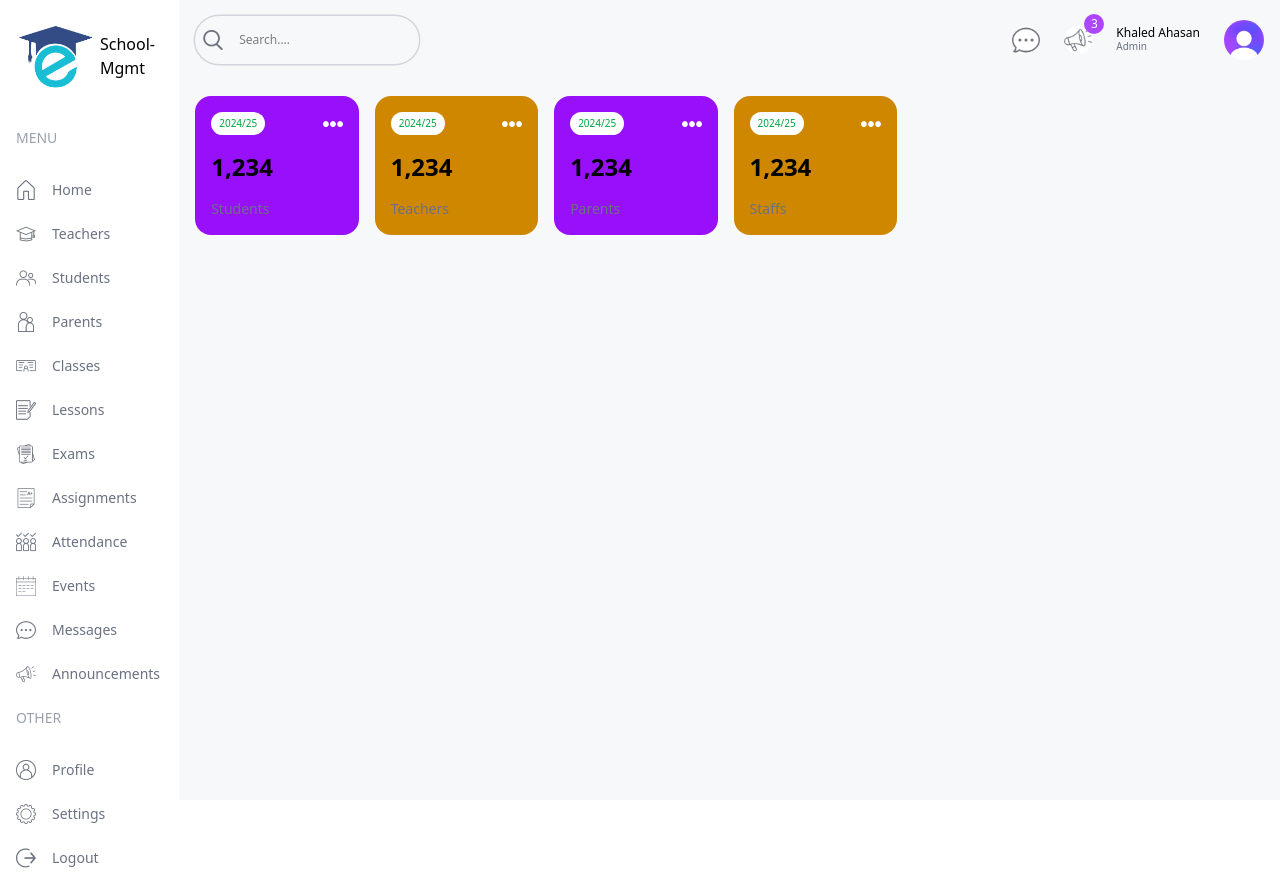
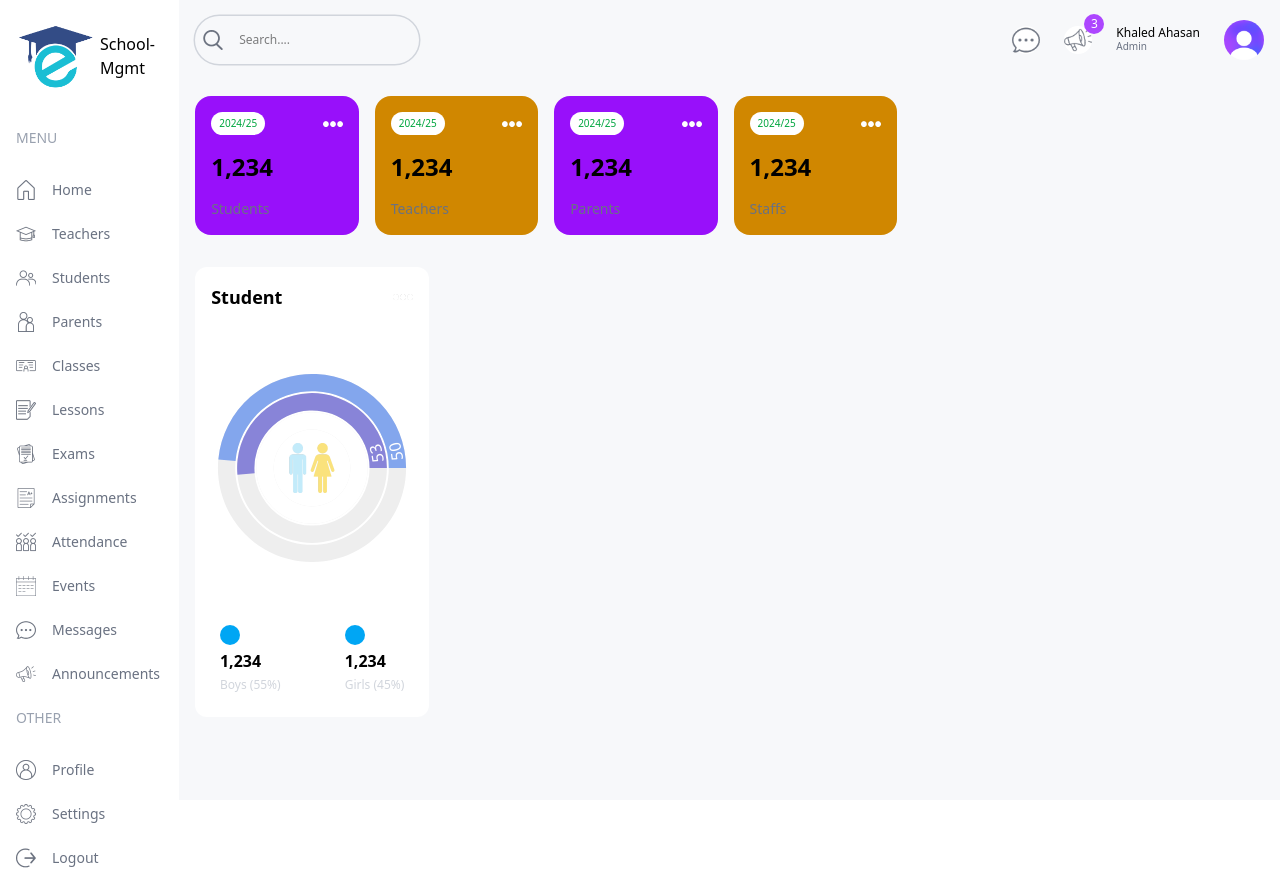
Before and after one commit to 19khaled88/school_mgmt, a Next.js app: page /admin in a window 1280 px wide. Built offline with nearby package versions, Linux system fonts and the light colour scheme.

Commit message:
added countChart, modified usercard

```diff
--- a/src/app/(dashboard)/admin/page.tsx
+++ b/src/app/(dashboard)/admin/page.tsx
@@ -1,3 +1,4 @@
+import CountChart from '@/components/CountChart'
 import UserCard from '@/components/UserCard'
 import React from 'react'
 
@@ -5,7 +6,7 @@
   return (
     <div className='p-4 flex gap-4 flex-col md:flex-row'>
       {/*LEFT*/}
-      <div className='w-full lg:w-2/3'>
+      <div className='w-full lg:w-2/3 flex flex-col gap-8'>
         {/*USER CARDS*/}
         <div className='flex gap-4 justify-between'>
           <UserCard type='student' />
@@ -13,6 +14,16 @@
           <UserCard type='parent' />
           <UserCard type='staff' />
         </div>
+        {/*MIDDLE CHARTS*/}
+        <div className='flex gap-4 flex-col lg:flex-row'>
+          {/*COUNT CHARTS*/}
+          <div className='w-full lg:w-1/3 h-[450px]'>
+            <CountChart />
+          </div>
+          {/*ATTENDANCE CHART*/}
+        </div>
+        {/*BOTTOM CHART*/}
+        <div className=''></div>
       </div>
       {/*RIGHT*/}
       <div className='w-full lg:w-1/3'></div>
--- a/src/components/CountChart.tsx
+++ b/src/components/CountChart.tsx
@@ -1,5 +1,6 @@
+'use client'
 import React from 'react'
-'use clinet'
+
 import Image from 'next/image';
 import {RadialBarChart, RadialBar, Legend,ResponsiveContainer} from 'recharts' ;
 
@@ -7,36 +8,62 @@
 
 const data =[
    {
-        name:'18-24',
-        uv:31.47,
-        pv:2400,
-        fill:'#8884d8',
+        name: 'Totals',
+        count:103,
+        fill: 'white',
     },
     {
-        name:'25-29',
-        uv:26.69,
-        pv:4567,
-        fill:'#83a6ed',
+        name: 'Girls',
+        count:53,
+        fill: '#8884d8',
     },
     {
-        name:'30-34',
-        uv:15.69,
-        pv:1394,
-        fill:'#8dd1e1',
-    },
+        name: '25-29',
+        count:50,
+        fill: '#83a6ed',
+    }
 ]
 
 const CountChart = () => {
   return (
-    <div className=''>
+        <div className='bg-white rounded-xl w-full h-full p-4'>
             {/*TITLE*/}
-    <div className=''>
-        <h1 className=''>Student</h1>
-        <Image src="more.png" alt='' width={25} height={25} />
+            <div className='flex justify-between items-center'>
+                <h1 className='text-lg font-semibold'>Student</h1>
+                <Image src="/more.png" alt='' width={20} height={20} />
             </div>
 
             {/*CHART*/}
-    <div className=''></div>
+            <div className='w-full h-[75%] relative'>
+                <ResponsiveContainer>
+                    <RadialBarChart cx="50%" cy="50%" innerRadius="40%" outerRadius="100%" barSize={32} data={data}>
+                        <RadialBar
+                            label={{ position: "insideStart", fill: "#fff" }}
+                            background
+                            dataKey="count"
+                        />
+
+                    </RadialBarChart>
+                </ResponsiveContainer>
+                <Image src="/maleFemale.png" alt='' width={50} height={50} className='absolute top-1/2 left-1/2 -translate-x-1/2 -translate-y-1/2' />
+            </div>
+            {/*BOTTOM*/}
+            <div className='flex justify-center gap-16'>
+                <div className='flex flex-col gap-1'>
+                    <div className='w-5 h-5 bg-sky-500 rounded-full'>
+
+                    </div>
+                    <h1 className='font-bold'>1,234</h1>
+                    <h2 className='text-xs text-gray-300'>Boys (55%)</h2>
+                </div>
+                <div className='flex flex-col gap-1'>
+                    <div className='w-5 h-5 bg-sky-500 rounded-full'>
+
+                    </div>
+                    <h1 className='font-bold'>1,234</h1>
+                    <h2 className='text-xs text-gray-300'>Girls (45%)</h2>
+                </div>
+            </div>
         </div>
     )
 }
```
Lines whose indentation alone changed are shown as unchanged.
